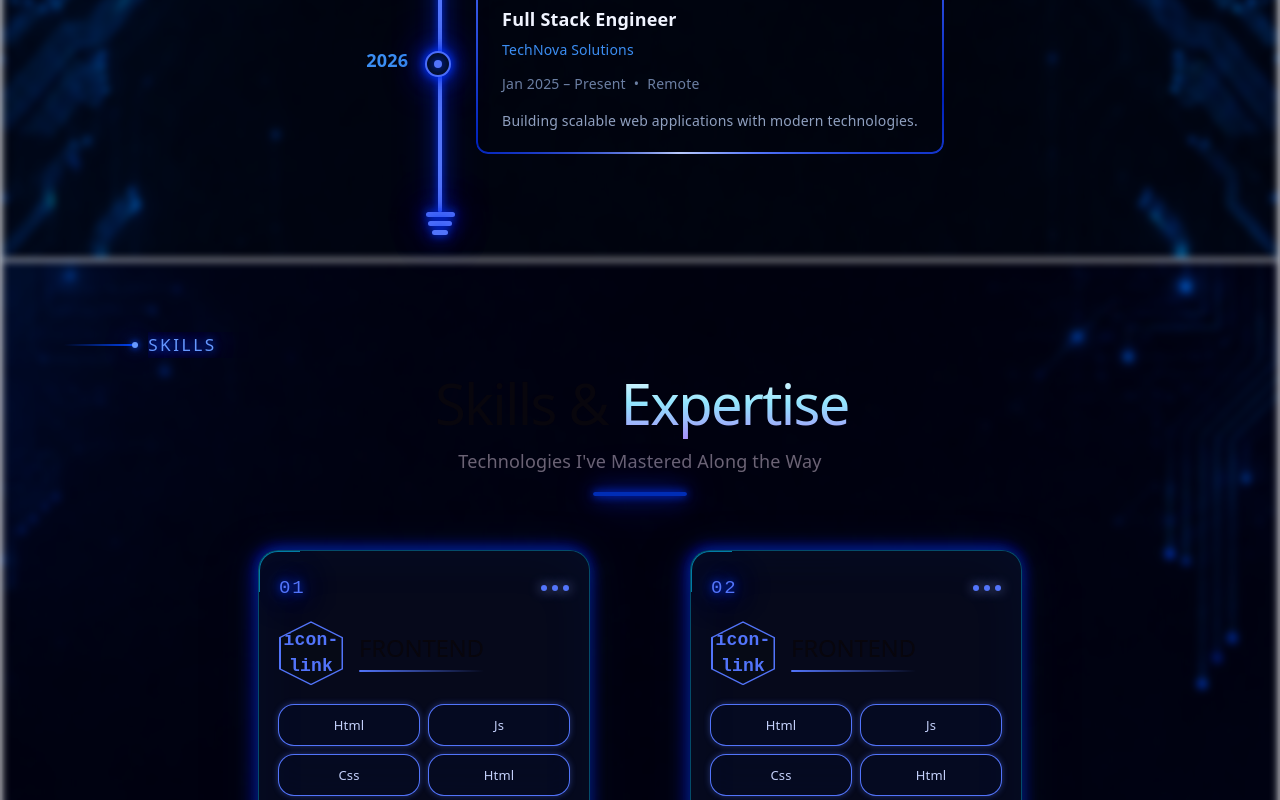
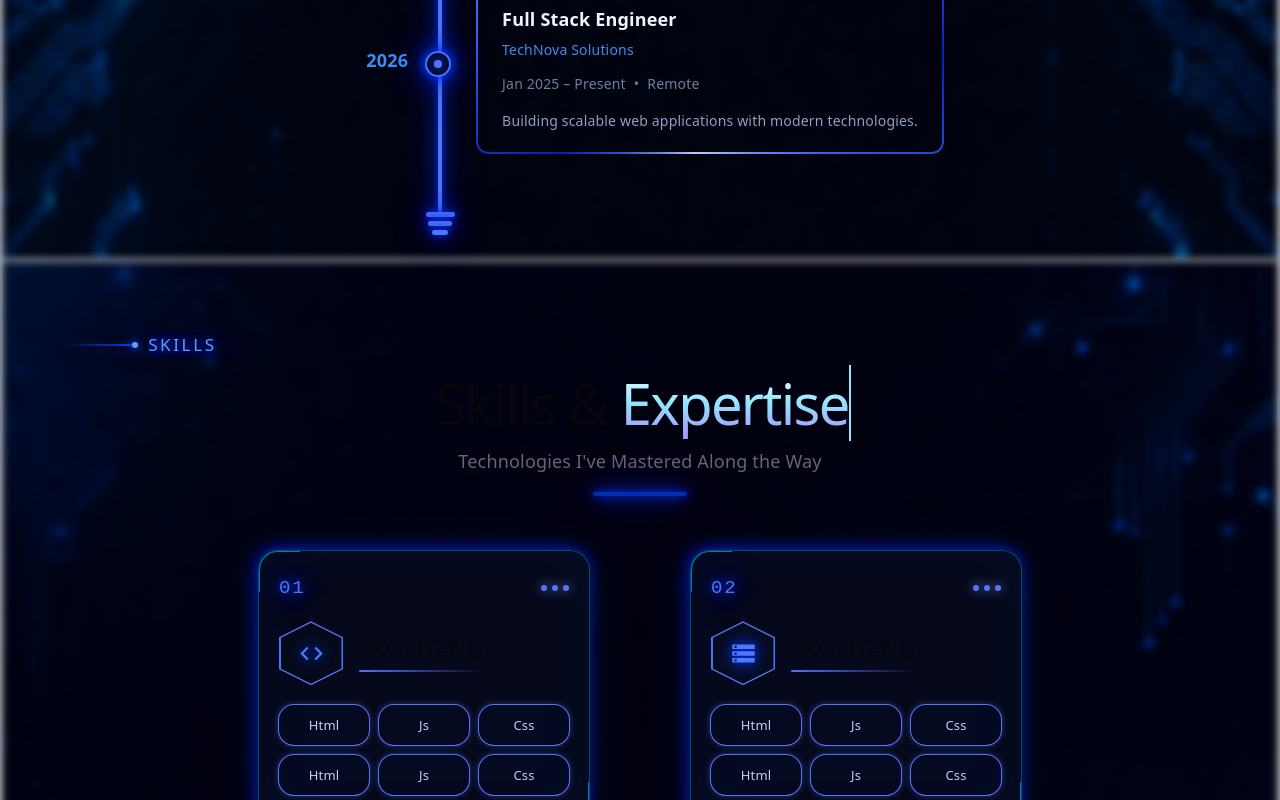
Before and after one commit to Amany-Elsayed/improved-portfolio, a React (Vite) app: page / in a window 1280 px wide. Shown: the part 2688-3488 px from the top of the page. Built offline with nearby package versions, Linux system fonts and the light colour scheme.

Commit message:
added icons to skills card

```diff
--- a/src/App.css
+++ b/src/App.css
@@ -966,7 +966,7 @@ nav {
 
 .skills-chips-grid {
   display: grid;
-  grid-template-columns: 1fr 1fr;
+  grid-template-columns: 3fr 3fr 3fr;
   gap: 10px;
 }
 
--- a/src/App.jsx
+++ b/src/App.jsx
@@ -16,6 +16,10 @@ import CalendarMonthIcon from "@mui/icons-material/CalendarMonth";
 import FolderOpenIcon from "@mui/icons-material/FolderOpen";
 import GroupIcon from "@mui/icons-material/Group";
 import TerminalIcon from "@mui/icons-material/Terminal";
+import CodeIcon from '@mui/icons-material/Code';
+import StorageIcon from '@mui/icons-material/Storage';
+import BrushIcon from '@mui/icons-material/Brush';
+import ControlPointIcon from '@mui/icons-material/ControlPoint';
 
 // COMPONENTS
 import TypingAnimation from "./components/TypingAnimation";
@@ -84,25 +88,25 @@ const experiences = [
 const skills = [
   {
     number: "01",
-    icon: "icon-link",
+    icon: <CodeIcon className="neon-blue-icon" />,
     title: "FRONTEND",
     chips: ["html", "js", "css", "html", "js", "css"],
   },
   {
     number: "02",
-    icon: "icon-link",
+    icon: <StorageIcon className="neon-blue-icon" />,
     title: "FRONTEND",
     chips: ["html", "js", "css", "html", "js", "css"],
   },
   {
     number: "03",
-    icon: "icon-link",
+    icon: <BrushIcon className="neon-blue-icon" />,
     title: "FRONTEND",
     chips: ["html", "js", "css", "html", "js", "css"],
   },
   {
     number: "04",
-    icon: "icon-link",
+    icon: <ControlPointIcon className="neon-blue-icon" />,
     title: "FRONTEND",
     chips: ["html", "js", "css", "html", "js", "css"],
   },
```
